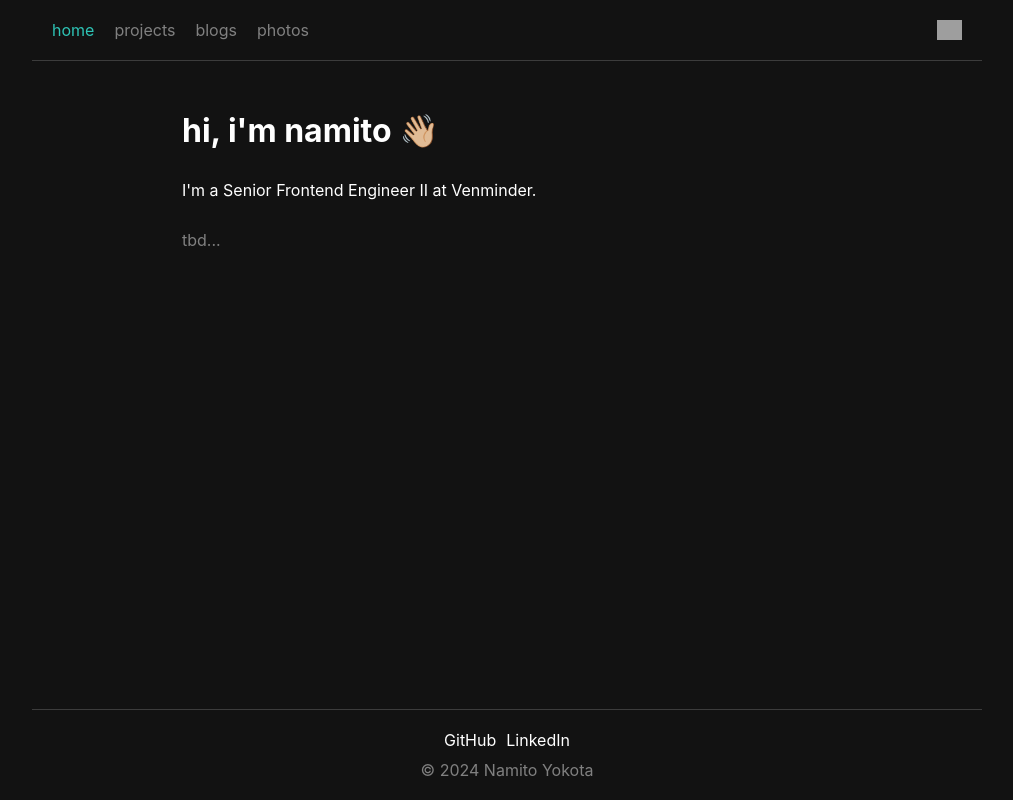
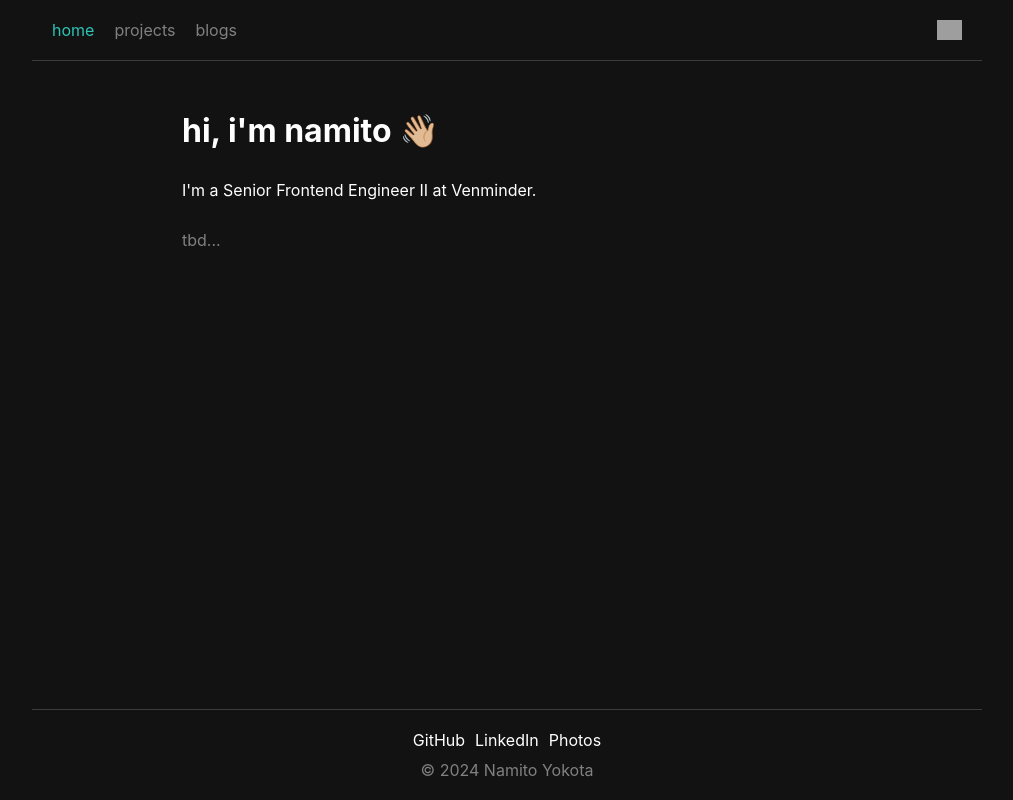
Before and after one commit to namitoyokota/portfolio, a Next.js app: page / in a window 1280 px wide. Shown: the whole page, without its empty margins (133-1146 px from the left). Built offline with nearby package versions, Linux system fonts and the light colour scheme; grey boxes are pictures that could not be loaded.

Commit message:
photos to footer

```diff
--- a/components/Layout.tsx
+++ b/components/Layout.tsx
@@ -29,6 +29,10 @@ const Layout = ({ children, customMeta }: LayoutProps): JSX.Element => {
                         <a className={styles.sociallink} href="https://www.linkedin.com/in/namito/" target="_blank" rel="noreferrer">
                             LinkedIn
                         </a>
+
+                        <a className={styles.sociallink} href="https://photos.namitoyokota.com" target="_blank" rel="noreferrer">
+                            Photos
+                        </a>
                     </div>
 
                     <p className={styles.copyright}>© 2024 Namito Yokota</p>
--- a/components/Navigation.tsx
+++ b/components/Navigation.tsx
@@ -25,12 +25,6 @@ const Navigation = (): JSX.Element => {
                     <span>blogs</span>
                 </a>
             </Link>
-
-            <Link legacyBehavior href="https://photos.namitoyokota.com" passHref>
-                <a className={styles.page} target="_blank" rel="noopener noreferrer">
-                    <span>photos</span>
-                </a>
-            </Link>
         </>
     );
 };
--- a/styles/layout.module.css
+++ b/styles/layout.module.css
@@ -11,7 +11,7 @@
 .navpane {
     width: 100%;
     display: grid;
-    grid-template-columns: repeat(3, min-content) auto 25px;
+    grid-template-columns: repeat(2, min-content) auto 25px;
     column-gap: 20px;
     align-items: center;
     border-bottom: 1px solid rgba(230, 230, 230, 0.2);
```
